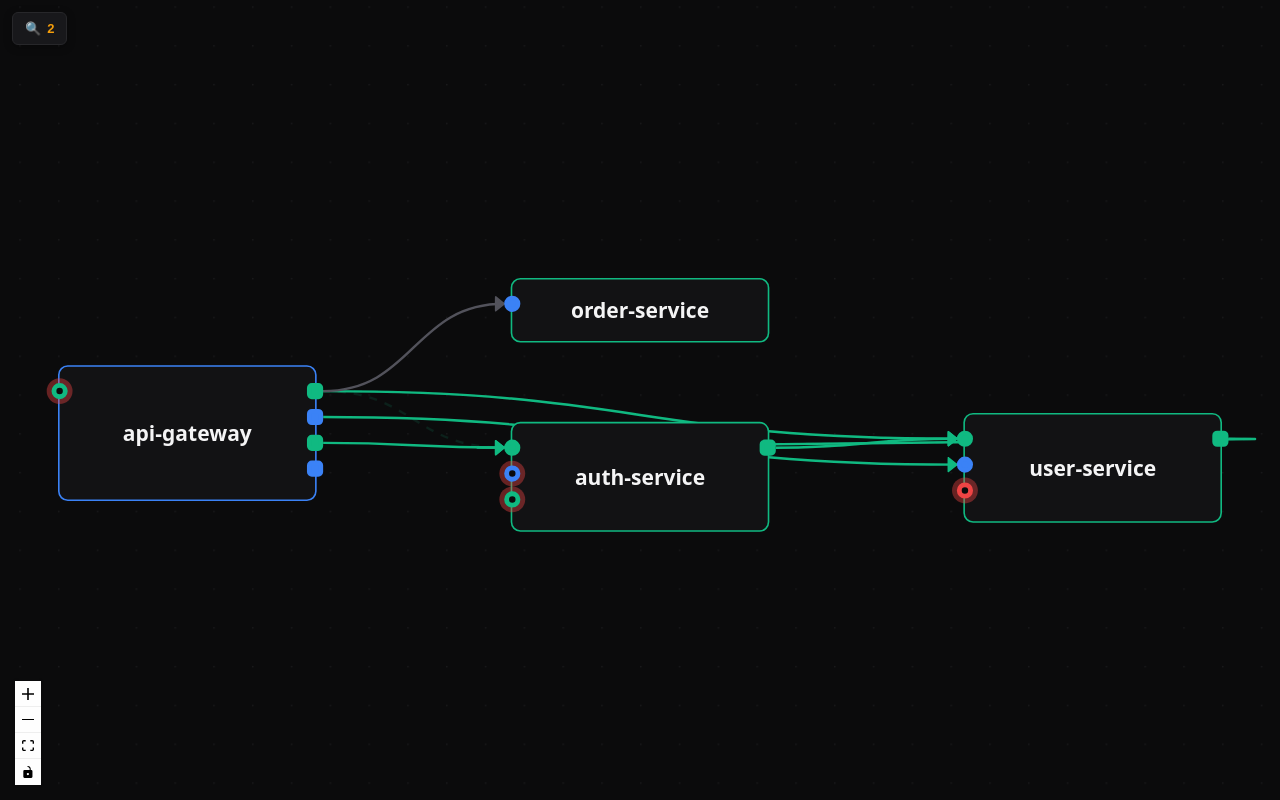
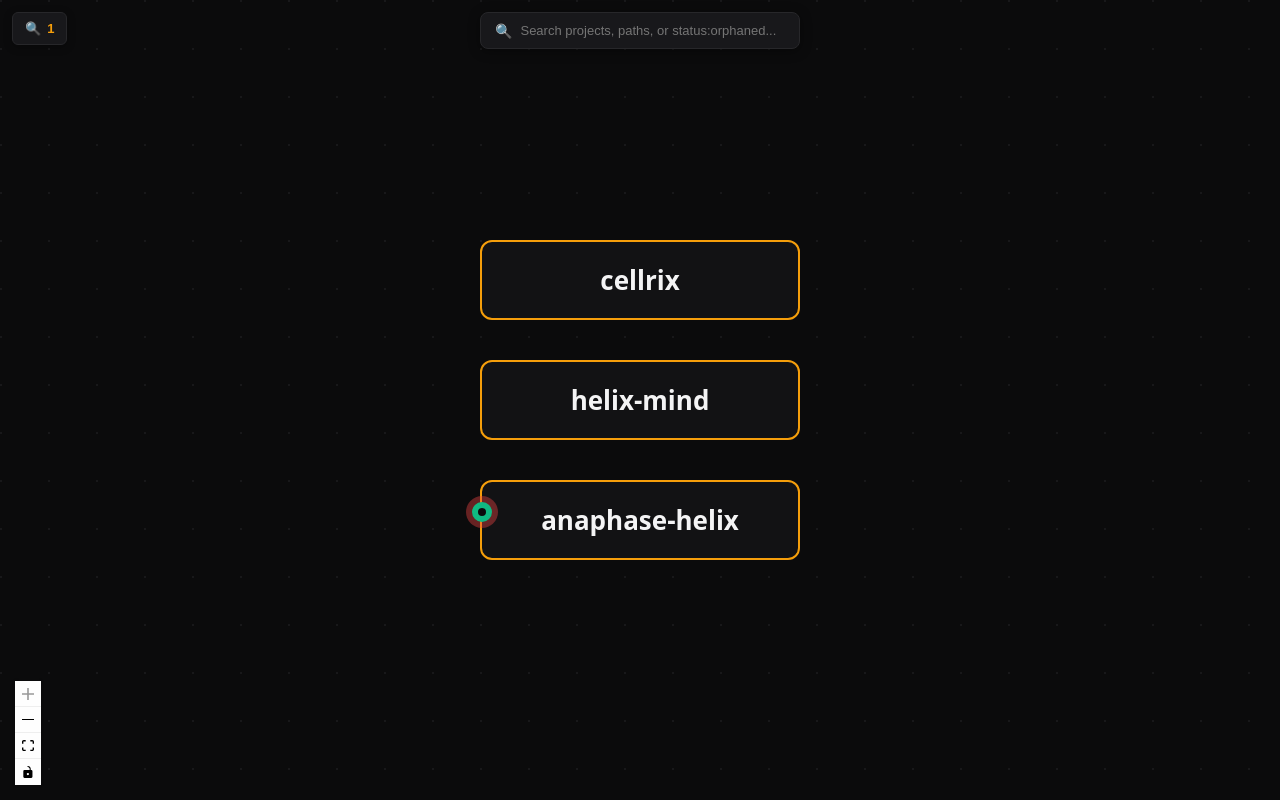
Before and after one commit to LunarAST/lunar-scope, a React (Vite) app: page / in a window 1280 px wide. Built offline with nearby package versions, Linux system fonts and the light colour scheme.

Commit message:
feat: search and filter bar for lunar-scope

```diff
--- a/public/lunar-map.json
+++ b/public/lunar-map.json
@@ -2,112 +2,50 @@
   "version": "0.5.0",
   "projects": [
     {
-      "name": "api-gateway",
-      "type": "client",
-      "sha": "aaa111",
+      "name": "cellrix",
+      "type": "mixed",
+      "sha": "unknown",
       "scanStatus": "success",
       "interfaces": {
-        "exposed": [{"path": "/gateway/health", "method": "GET"}],
-        "consumed": [
-          {"path": "/users", "method": "GET", "targetProject": "user-service"},
-          {"path": "/users", "method": "POST", "targetProject": "user-service"},
-          {"path": "/auth/verify", "method": "GET", "targetProject": "auth-service"},
-          {"path": "/orders", "method": "POST", "targetProject": "order-service"}
-        ]
+        "consumed": [],
+        "exposed": []
       }
     },
     {
-      "name": "auth-service",
-      "type": "service",
-      "sha": "bbb222",
+      "name": "helix-mind",
+      "type": "mixed",
+      "sha": "unknown",
       "scanStatus": "success",
       "interfaces": {
-        "exposed": [
-          {"path": "/auth/verify", "method": "GET"},
-          {"path": "/auth/login", "method": "POST"},
-          {"path": "/auth/debug", "method": "GET"}
-        ],
-        "consumed": [{"path": "/users", "method": "GET", "targetProject": "user-service"}]
+        "consumed": [],
+        "exposed": []
       }
     },
     {
-      "name": "user-service",
-      "type": "service",
-      "sha": "ccc333",
+      "name": "anaphase-helix",
+      "type": "mixed",
+      "sha": "unknown",
       "scanStatus": "success",
       "interfaces": {
+        "consumed": [],
         "exposed": [
-          {"path": "/users", "method": "GET"},
-          {"path": "/users", "method": "POST"},
-          {"path": "/users/legacy", "method": "DELETE"}
-        ],
-        "consumed": [{"path": "/auth/verify", "method": "GET", "targetProject": "auth-service"}]
-      }
-    },
-    {
-      "name": "order-service",
-      "type": "service",
-      "sha": "ddd444",
-      "scanStatus": "failed",
-      "interfaces": {
-        "exposed": [{"path": "/orders", "method": "POST"}],
-        "consumed": []
+          {
+            "method": "GET",
+            "path": "/v1/agent/snapshot"
+          }
+        ]
       }
     }
   ],
-  "alignments": [
-    {"clientProject": "api-gateway", "serverProject": "user-service", "path": "/users", "method": "GET", "status": "Aligned"},
-    {"clientProject": "api-gateway", "serverProject": "user-service", "path": "/users", "method": "POST", "status": "Aligned"},
-    {"clientProject": "api-gateway", "serverProject": "auth-service", "path": "/auth/verify", "method": "GET", "status": "Aligned"},
-    {"clientProject": "auth-service", "serverProject": "user-service", "path": "/users", "method": "GET", "status": "Aligned"},
-    {"clientProject": "user-service", "serverProject": "auth-service", "path": "/auth/verify", "method": "GET", "status": "Aligned"},
-    {"clientProject": "api-gateway", "serverProject": "order-service", "path": "/orders", "method": "POST", "status": "Unverified"}
-  ],
-  "aggregatedEdges": [
-    {
-      "clientProject": "api-gateway", "serverProject": "user-service",
-      "callCount": 2, "status": "Aligned",
-      "paths": ["GET /users", "POST /users"],
-      "ports": [
-        {"path": "/users", "method": "GET", "status": "Aligned", "sourcePortIndex": 0, "targetPortIndex": 0},
-        {"path": "/users", "method": "POST", "status": "Aligned", "sourcePortIndex": 1, "targetPortIndex": 1}
-      ]
-    },
-    {
-      "clientProject": "api-gateway", "serverProject": "auth-service",
-      "callCount": 1, "status": "Aligned",
-      "paths": ["GET /auth/verify"],
-      "ports": [
-        {"path": "/auth/verify", "method": "GET", "status": "Aligned", "sourcePortIndex": 2, "targetPortIndex": 0}
-      ]
-    },
-    {
-      "clientProject": "auth-service", "serverProject": "user-service",
-      "callCount": 1, "status": "Aligned",
-      "paths": ["GET /users"],
-      "ports": [
-        {"path": "/users", "method": "GET", "status": "Aligned", "sourcePortIndex": 0, "targetPortIndex": 0}
-      ]
-    },
-    {
-      "clientProject": "user-service", "serverProject": "auth-service",
-      "callCount": 1, "status": "Aligned",
-      "paths": ["GET /auth/verify"],
-      "ports": [
-        {"path": "/auth/verify", "method": "GET", "status": "Aligned", "sourcePortIndex": 0, "targetPortIndex": 0}
-      ]
-    },
-    {
-      "clientProject": "api-gateway", "serverProject": "order-service",
-      "callCount": 1, "status": "Unverified",
-      "paths": ["POST /orders"],
-      "ports": []
-    }
-  ],
+  "alignments": [],
+  "aggregatedEdges": [],
   "anomalies": {
     "unusedEndpoints": [
-      {"project": "auth-service", "path": "/auth/debug", "method": "GET"},
-      {"project": "user-service", "path": "/users/legacy", "method": "DELETE"}
+      {
+        "project": "anaphase-helix",
+        "path": "/v1/agent/snapshot",
+        "method": "GET"
+      }
     ],
     "orphanedConsumers": [],
     "crossLayerViolations": []
--- a/src/App.tsx
+++ b/src/App.tsx
@@ -1,6 +1,6 @@
 import { useEffect, useState, useRef, useCallback, useMemo } from "react";
 import {
-  ReactFlow, Background, Controls,
+  ReactFlow, Background, Controls, Handle, Position,
   type Node, type Edge, MarkerType,
   type NodeChange, type EdgeChange,
   applyNodeChanges, applyEdgeChanges,
@@ -35,6 +35,12 @@ const METHOD_COLORS: Record<string, string> = {
   PATCH: "var(--lunar-method-put-text)",
 };
 
+const METHOD_BG_COLORS: Record<string, string> = {
+  GET: "var(--lunar-method-get-bg)", POST: "var(--lunar-method-post-bg)",
+  PUT: "var(--lunar-method-put-bg)", DELETE: "var(--lunar-method-delete-bg)",
+  PATCH: "var(--lunar-method-put-bg)",
+};
+
 function determinePortStatus(method: string, path: string, project: string, isExposed: boolean, data: LunarMap): "aligned" | "orphaned" | "unused" | "mismatch" {
   if (isExposed) {
     const used = data.alignments.some(
@@ -61,6 +67,9 @@ function App() {
   const [hoveredEdgeId, setHoveredEdgeId] = useState<string | null>(null);
   const [hoveredNodeId, setHoveredNodeId] = useState<string | null>(null);
 
+  // Search state
+  const [searchQuery, setSearchQuery] = useState("");
+
   useEffect(() => {
     fetch("/lunar-map.json")
       .then((r) => r.json())
@@ -76,14 +85,8 @@ function App() {
             data: {
               name: p.name,
               type: p.type,
-              exposed: p.interfaces.exposed.map(e => ({
-                ...e,
-                status: determinePortStatus(e.method, e.path, p.name, true, d),
-              })),
-              consumed: p.interfaces.consumed.map(e => ({
-                ...e,
-                status: determinePortStatus(e.method, e.path, p.name, false, d),
-              })),
+              exposed: p.interfaces.exposed.map(e => ({ ...e, status: determinePortStatus(e.method, e.path, p.name, true, d) })),
+              consumed: p.interfaces.consumed.map(e => ({ ...e, status: determinePortStatus(e.method, e.path, p.name, false, d) })),
               isFocused: true,
               isAnomalyHighlight: false,
               isHovered: false,
@@ -104,22 +107,18 @@ function App() {
             const baseStyle = STATUS_STYLE[e.status] ?? STATUS_STYLE.Aligned;
             rawEdges.push({
               id: `${baseId}-guide`,
-              source: e.clientProject,
-              target: e.serverProject,
+              source: e.clientProject, target: e.serverProject,
               animated: true,
               style: { stroke: baseStyle.stroke, strokeWidth: 1.5, opacity: 0.2 },
-              selectable: false,
-              focusable: false,
+              selectable: false, focusable: false,
             });
 
             e.ports.forEach((port) => {
               const portStyle = STATUS_STYLE[port.status] ?? STATUS_STYLE.Aligned;
               rawEdges.push({
                 id: `${baseId}-port-${port.sourcePortIndex}-${port.targetPortIndex}`,
-                source: e.clientProject,
-                sourceHandle: `con-${port.sourcePortIndex}`,
-                target: e.serverProject,
-                targetHandle: `exp-${port.targetPortIndex}`,
+                source: e.clientProject, sourceHandle: `con-${port.sourcePortIndex}`,
+                target: e.serverProject, targetHandle: `exp-${port.targetPortIndex}`,
                 style: { stroke: portStyle.stroke, strokeWidth: 1.5 },
                 markerEnd: { type: MarkerType.ArrowClosed, color: portStyle.stroke, width: 14, height: 14 },
               });
@@ -127,9 +126,7 @@ function App() {
           } else {
             const baseStyle = STATUS_STYLE[e.status] ?? STATUS_STYLE.Aligned;
             rawEdges.push({
-              id: baseId,
-              source: e.clientProject,
-              target: e.serverProject,
+              id: baseId, source: e.clientProject, target: e.serverProject,
               style: { stroke: baseStyle.stroke, strokeWidth: 1.5 },
               markerEnd: { type: MarkerType.ArrowClosed, color: baseStyle.stroke, width: 14, height: 14 },
             });
@@ -182,32 +179,81 @@ function App() {
     return data.alignments.filter(a => a.clientProject === selectedEdge.clientProject && a.serverProject === selectedEdge.serverProject);
   }, [selectedEdge, data]);
 
-  const styledNodes = useMemo(() => nodes.map((n) => {
+  // Parse search query for special prefixes
+  const searchFilter = useMemo(() => {
+    const q = searchQuery.trim().toLowerCase();
+    if (q.startsWith("status:")) {
+      const status = q.slice(7).trim();
+      return { type: "status" as const, value: status };
+    }
+    if (q.startsWith("method:")) {
+      const method = q.slice(7).trim().toUpperCase();
+      return { type: "method" as const, value: method };
+    }
+    return { type: "text" as const, value: q };
+  }, [searchQuery]);
+
+  // Filter nodes and edges based on search
+  const styledNodes = useMemo(() => {
+    const hasSearch = searchQuery.trim().length > 0;
+    return nodes.map((n) => {
+      let match = !hasSearch;
+      if (hasSearch) {
+        const project = data?.projects.find(p => p.name === n.id);
+        if (project) {
+          const allPaths: string[] = [
+            ...project.interfaces.exposed.map(e => e.path),
+            ...project.interfaces.consumed.map(e => e.path),
+          ];
+          const nameMatch = n.id.toLowerCase().includes(searchFilter.value);
+          const pathMatch = allPaths.some(p => p.toLowerCase().includes(searchFilter.value));
+          const statusMatch = searchFilter.type === "status" &&
+            (project.interfaces.exposed.some(e => determinePortStatus(e.method, e.path, project.name, true, data!) === searchFilter.value) ||
+             project.interfaces.consumed.some(e => determinePortStatus(e.method, e.path, project.name, false, data!) === searchFilter.value));
+          match = nameMatch || pathMatch || (searchFilter.type === "status" && statusMatch);
+        }
+      }
       const isFocused = !selectedEdge || n.id === selectedEdge?.clientProject || n.id === selectedEdge?.serverProject;
       const isAnomalyHighlight = highlightAnomaly && n.id === highlightAnomaly.project;
       const isHovered = n.id === hoveredNodeId;
       return {
         ...n,
         data: { ...n.data, isFocused, isAnomalyHighlight: !!isAnomalyHighlight, isHovered },
-      style: { ...n.style, opacity: (isFocused || isAnomalyHighlight) ? 1 : "var(--lunar-spotlight-dim)", transition: "opacity 0.2s" },
+        style: {
+          ...n.style,
+          opacity: hasSearch && !match ? 0.15 : (isFocused || isAnomalyHighlight) ? 1 : "var(--lunar-spotlight-dim)",
+          transition: "opacity 0.2s",
+        },
       };
-  }), [nodes, selectedEdge, hoveredNodeId, highlightAnomaly]);
+    });
+  }, [nodes, selectedEdge, hoveredNodeId, highlightAnomaly, searchQuery, searchFilter, data]);
 
-  const styledEdges = useMemo(() => edges.map((e) => {
+  const styledEdges = useMemo(() => {
+    const hasSearch = searchQuery.trim().length > 0;
+    return edges.map((e) => {
       const isGuideLine = e.id.endsWith("-guide");
       const baseId = e.id.replace(/-guide$/, '').replace(/-port-\d+-\d+$/, '');
       const isSelected = selectedEdge && baseId.startsWith(`${selectedEdge.clientProject}->${selectedEdge.serverProject}-`);
       const isHovered = e.id === hoveredEdgeId;
+
+      let match = !hasSearch;
+      if (hasSearch) {
+        const edge = edgeMapRef.current.get(baseId);
+        if (edge) {
+          const nameMatch = `${edge.clientProject}->${edge.serverProject}`.toLowerCase().includes(searchFilter.value);
+          const pathMatch = edge.paths.some(p => p.toLowerCase().includes(searchFilter.value));
+          const statusMatch = searchFilter.type === "status" && edge.status.toLowerCase() === searchFilter.value;
+          match = nameMatch || pathMatch || statusMatch;
+        }
+      }
 
       if (isGuideLine) {
         return {
           ...e,
           style: {
             ...e.style,
-          stroke: isSelected ? "#ffffffcc" : (e.style as any)?.stroke,
-          strokeWidth: isSelected ? 2.5 : 1.5,
-          opacity: isSelected ? 0.6 : 0.12,
-          transition: "all 0.2s",
+            opacity: hasSearch && !match ? 0.05 : (isSelected ? 0.4 : 0.15),
+            transition: "opacity 0.2s",
           },
         };
       }
@@ -217,13 +263,14 @@ function App() {
         animated: !!isSelected,
         style: {
           ...e.style,
-        opacity: (!selectedEdge || isSelected) ? 1 : 0.12,
+          opacity: hasSearch && !match ? 0.08 : (!selectedEdge || isSelected) ? 1 : 0.12,
           strokeWidth: isHovered || isSelected ? 2 : 1.5,
           stroke: isHovered ? "#ffffff" : (e.style as any)?.stroke,
           transition: "all 0.2s",
         },
       };
-  }), [edges, selectedEdge, hoveredEdgeId]);
+    });
+  }, [edges, selectedEdge, hoveredEdgeId, searchQuery, searchFilter]);
 
   const totalAnomalies = data
     ? data.anomalies.unusedEndpoints.length + data.anomalies.orphanedConsumers.length
@@ -237,6 +284,35 @@ function App() {
 
   return (
     <div style={{ width: "100vw", height: "100vh", background: "var(--lunar-theme-bg)" }}>
+      {/* Search bar */}
+      <div style={{
+        position: "fixed", top: 12, left: "50%", transform: "translateX(-50%)", zIndex: 1000,
+        background: "var(--lunar-card-bg)", border: "1px solid var(--lunar-card-border)",
+        borderRadius: 8, padding: "8px 14px", display: "flex", alignItems: "center", gap: 8,
+        boxShadow: "0 2px 12px rgba(0,0,0,0.4)", minWidth: 320,
+      }}>
+        <span style={{ color: "var(--lunar-text-secondary)", fontSize: 14 }}>🔍</span>
+        <input
+          type="text"
+          placeholder="Search projects, paths, or status:orphaned..."
+          value={searchQuery}
+          onChange={(e) => setSearchQuery(e.target.value)}
+          style={{
+            background: "transparent", border: "none", color: "var(--lunar-text-primary)",
+            fontSize: 13, outline: "none", flex: 1,
+          }}
+          onKeyDown={(e) => { if (e.key === "Escape") setSearchQuery(""); }}
+        />
+        {searchQuery && (
+          <button
+            onClick={() => setSearchQuery("")}
+            style={{ background: "none", border: "none", color: "var(--lunar-text-secondary)", cursor: "pointer", fontSize: 16 }}
+          >
+            ×
+          </button>
+        )}
+      </div>
+
       <ReactFlow
         nodes={styledNodes} edges={styledEdges}
         nodeTypes={nodeTypes}
@@ -250,7 +326,7 @@ function App() {
         <Controls />
       </ReactFlow>
 
-      {/* 异常面板按钮 */}
+      {/* Anomalies toggle button */}
       <button onClick={() => setShowAnomalies(!showAnomalies)} style={{
         position: "fixed", left: showAnomalies ? 328 : 12, top: 12, zIndex: 910,
         background: "var(--lunar-card-bg)", border: "1px solid var(--lunar-card-border)",
@@ -263,7 +339,7 @@ function App() {
         {totalAnomalies > 0 && <span style={{ fontWeight: 700, color: "#F59E0B" }}>{totalAnomalies}</span>}
       </button>
 
-      {/* 异常面板 */}
+      {/* Anomalies panel */}
       <div style={{
         position: "fixed", left: showAnomalies ? 0 : -320, top: 0, width: 320, height: "100vh",
         background: "var(--lunar-card-bg)", borderRight: "1px solid var(--lunar-card-border)",
@@ -322,7 +398,7 @@ function App() {
         </div>
       </div>
 
-      {/* 边信息卡片 */}
+      {/* Edge info card */}
       {selectedEdge && !selectedNode && (
         <div style={{ position: "fixed", top: 12, right: 12, background: "var(--lunar-card-bg)", border: "1px solid var(--lunar-card-border)", borderRadius: 8, padding: 14, color: "var(--lunar-text-primary)", fontSize: 12, zIndex: 1000, boxShadow: "0 4px 16px rgba(0,0,0,0.5)", maxWidth: 320 }}>
           <div style={{ display: "flex", justifyContent: "space-between", alignItems: "center", marginBottom: 8 }}>
@@ -346,7 +422,7 @@ function App() {
         </div>
       )}
 
-      {/* 节点信息卡片 */}
+      {/* Node info card */}
       {selectedNode && (
         <div style={{ position: "fixed", top: 12, right: 12, background: "var(--lunar-card-bg)", border: "1px solid var(--lunar-card-border)", borderRadius: 8, padding: 14, color: "var(--lunar-text-primary)", fontSize: 12, zIndex: 1000, boxShadow: "0 4px 16px rgba(0,0,0,0.5)", maxWidth: 360 }}>
           <div style={{ display: "flex", justifyContent: "space-between", alignItems: "center", marginBottom: 8 }}>
```
Lines whose indentation alone changed are shown as unchanged.
